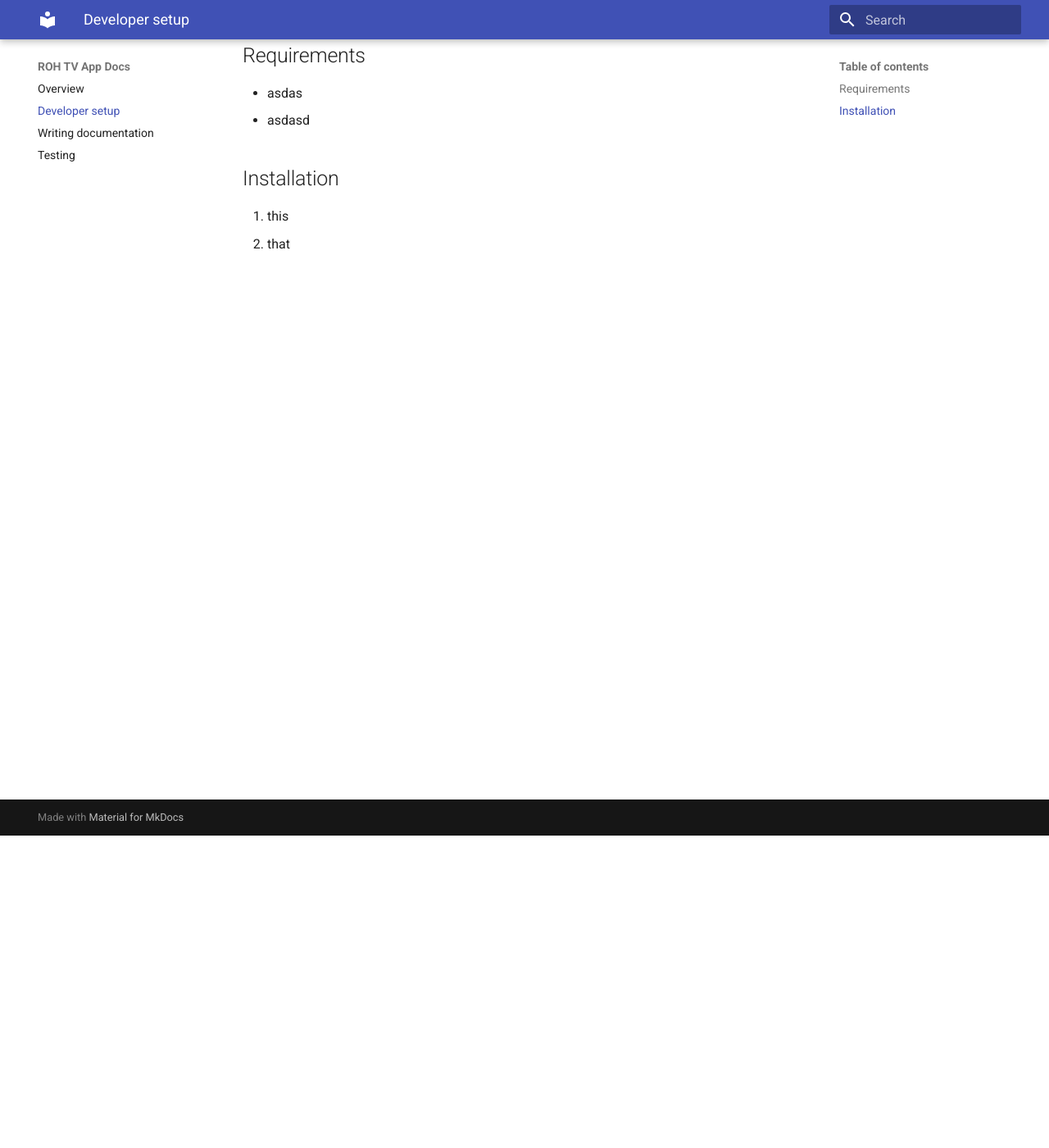
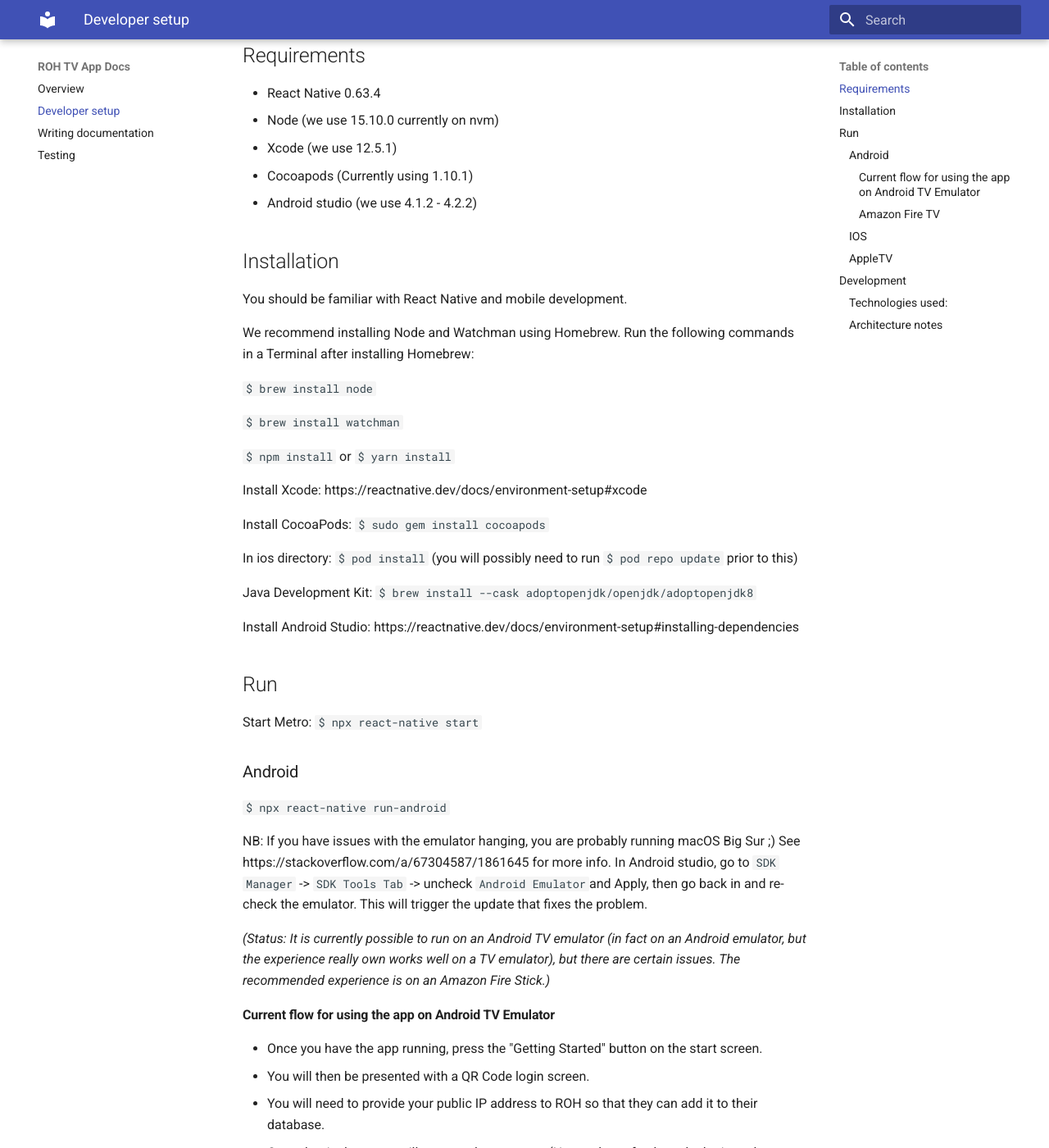
Before and after one commit to royaloperahouse/stream-tv-app, an MkDocs documentation site: the page built from docs/developer-setup.md, in a window 1280 px wide and 1400 px high, scrolled down 381 px. Shown: the whole window at 82% size. Built offline with MkDocs 1.6.1 and Material for MkDocs 9.7.7, drawn with Linux system fonts in a browser that asks for light colours; some of the changed text lies outside the part shown.

```diff
--- a/docs/developer-setup.md
+++ b/docs/developer-setup.md
@@ -9,10 +9,92 @@ Thus, the application is currently running `0.63.4`.
 
 ## Requirements
 
- - asdas
- - asdasd
+ - React Native 0.63.4
+ - Node (we use 15.10.0 currently on nvm)
+ - Xcode (we use 12.5.1)
+ - Cocoapods (Currently using 1.10.1)
+ - Android studio (we use 4.1.2 - 4.2.2)
 
 ## Installation
 
-1. this
-2. that
+You should be familiar with React Native and mobile development.
+
+We recommend installing Node and Watchman using Homebrew. Run the following commands in a Terminal after installing Homebrew:
+
+`$ brew install node`
+
+`$ brew install watchman`
+
+`$ npm install` or `$ yarn install`
+
+Install Xcode: https://reactnative.dev/docs/environment-setup#xcode
+
+Install CocoaPods:
+`$ sudo gem install cocoapods`
+
+In ios directory:
+`$ pod install` (you will possibly need to run `$ pod repo update` prior to this)
+
+Java Development Kit:
+`$ brew install --cask adoptopenjdk/openjdk/adoptopenjdk8`
+
+Install Android Studio: https://reactnative.dev/docs/environment-setup#installing-dependencies
+
+## Run
+
+Start Metro:
+`$ npx react-native start`
+
+### Android
+
+`$ npx react-native run-android`
+
+NB: If you have issues with the emulator hanging, you are probably running macOS Big Sur ;) See https://stackoverflow.com/a/67304587/1861645 for more info. In Android studio, go to `SDK Manager` -> `SDK Tools Tab` -> uncheck `Android Emulator`and Apply, then go back in and re-check the emulator. This will trigger the update that fixes the problem.
+
+_(Status: It is currently possible to run on an Android TV emulator (in fact on an Android emulator, but the experience really own works well on a TV emulator), but there are certain issues. The recommended experience is on an Amazon Fire Stick.)_
+
+#### Current flow for using the app on Android TV Emulator
+* Once you have the app running, press the "Getting Started" button on the start screen.
+* You will then be presented with a QR Code login screen.
+* You will need to provide your public IP address to ROH so that they can add it to their database.
+* Once that is done, you will see a code on-screen (No need to refresh as the login updates regularly).
+* You will then need again to provide this code to ROH. Once they have added it to their database, you will (again, no need to refresh) see and be able to use the rest of the app.
+
+#### Amazon Fire TV
+
+Please follow the steps at Amazon for [connecting to your Fire TV Device](https://developer.amazon.com/docs/fire-tv/connecting-adb-to-device.html)
+
+You should then be able to deploy your React Native app to your device from Android Studio (note that you will need to restart `adb` on occasion)
+
+### IOS
+
+`$ npx react-native run-ios`
+
+_(Status: Will build, but not currently operational)_
+
+### AppleTV
+
+`$ npx react-native run-ios  --simulator "Apple TV" --scheme "StreamTvApp-tvOS"`
+
+_(Status: No target, doesn't exist as yet)_
+
+## Development
+
+### Technologies used:
+ - Typescript!
+ - Redux: app state
+ - Redux-saga: asynchronous side-effects middleware
+ - Axios: promise-based http client
+ - Prismic: headless CMS
+ - Fuse: client-side fuzzy search
+
+### Architecture notes
+ There are two main loops in the app, initiated/maintained by sagas:
+
+   * the auth login loop
+     * updates every 10 secs
+     * continues until login is complete
+   * the main login loop
+     * updates every 30 mins
+     * continues throughout app lifetime
+     * fetches new content
```
Also changed, not shown: README.md (deleted, +0 -101 lines), docs/README.md (added, +15 -0 lines), docs/index.md (deleted, +0 -3 lines).
